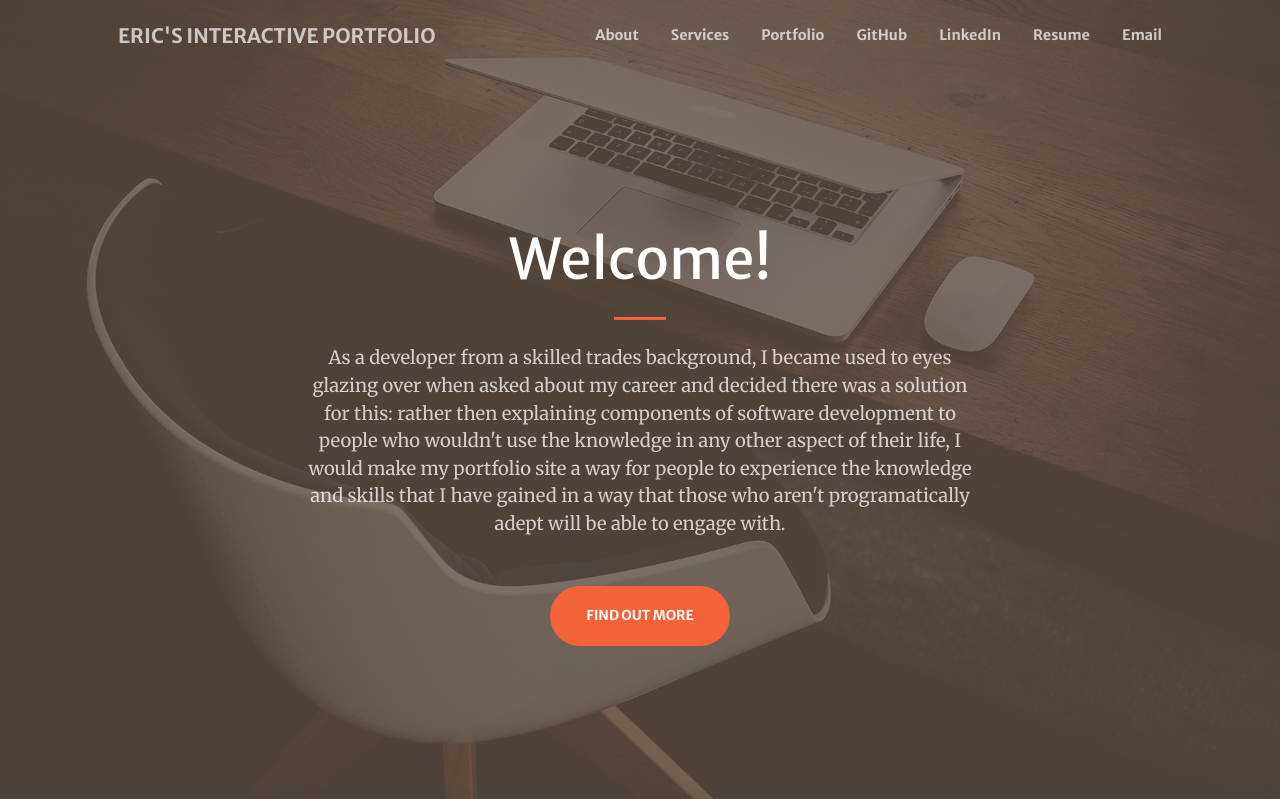
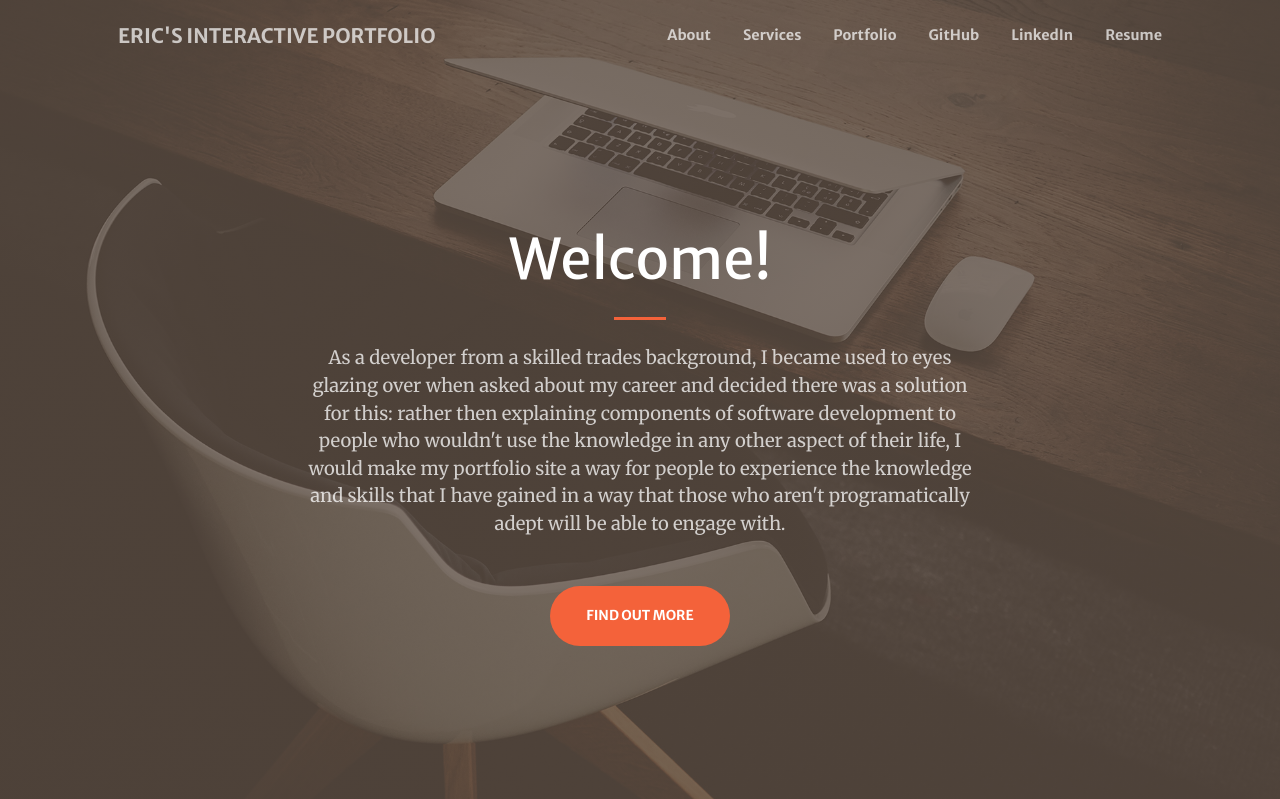
Before and after one commit to ETAnderson/mysite, a Django app: page / in a window 1280 px wide. Shown: the top 799 px of the page. Run offline with Django 3.2, Linux system fonts and the light colour scheme; some libraries are stand-ins or nearby versions.

Commit message:
cleaned up the navbar a bit to reduce clutter/busyness

```diff
--- a/mysite/templates/home.html
+++ b/mysite/templates/home.html
@@ -34,7 +34,7 @@
                         <li class="nav-item"><a class="nav-link" href="https://github.com/ETAnderson">GitHub</a></li>
                         <li class="nav-item"><a class="nav-link" href="https://www.linkedin.com/in/eric-anderson-10862b20b/">LinkedIn</a></li>
                         <li class="nav-item"><a class="nav-link" href="{%static 'files/Eric_Anderson_CV.pdf' %}" download>Resume</a></li>
-                        <li class="nav-item"><a class="nav-link" href='mailto:anderson.eric.t@gmail.com'>Email</a></li>
+                        <!-- <li class="nav-item"><a class="nav-link" href='mailto:anderson.eric.t@gmail.com'>Email</a></li> -->
                     </ul>
                 </div>
             </div>
```
